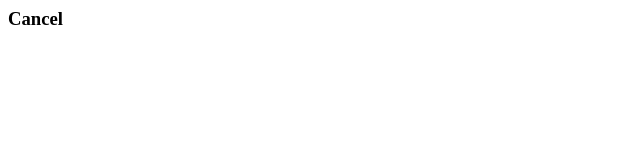
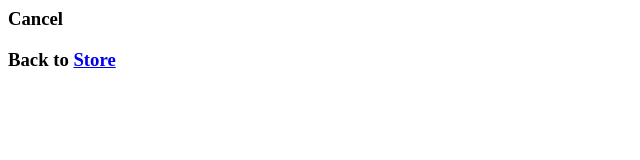
Before and after one commit to KarAshutosh/simple-node-js-resources, a plain HTML site: page stripe-checkout-v0.1/client/cancel.html in a window 1280 px wide. Shown: the whole page, without its empty margins (0-640 px from the left). Drawn offline with Linux system fonts and the light colour scheme.

Commit message:
Update cancel.html

```diff
--- a/stripe-checkout-v0.1/client/cancel.html
+++ b/stripe-checkout-v0.1/client/cancel.html
@@ -8,5 +8,7 @@
 </head>
 <body>
   <h3 style="margin-top: 0;">Cancel</h3>
+  <h3 style="margin-top: 0;">Back to <a href = "store.html">Store</a></h3>
+
 </body>
 </html>
```
